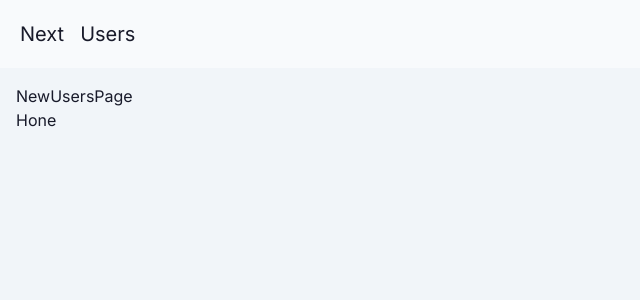
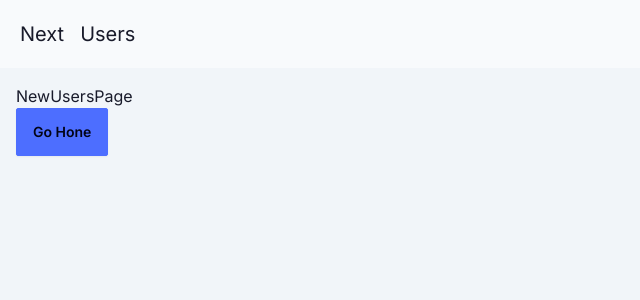
Before and after one commit to LeonelKero/next-app-hands-on, a Next.js app: page /users/new in a window 1280 px wide. Shown: the top 300 px of the page, without its empty margins (0-640 px from the left). Built offline with nearby package versions, Linux system fonts and the light colour scheme.

Commit message:
Programmatic navigation

```diff
--- a/app/page.tsx
+++ b/app/page.tsx
@@ -4,9 +4,7 @@ import ProductCart from "./components/ProductCart/ProductCart";
 export default function Home() {
   return (
     <main>
-      <h1>Home</h1>
-      <Link href={"/users"}>Users</Link>
-      <ProductCart />
+      <button className="btn btn-secondary">New User</button>
     </main>
   );
 }
--- a/app/users/new/page.tsx
+++ b/app/users/new/page.tsx
@@ -1,11 +1,19 @@
-import Link from "next/link";
-import React from "react";
+"use client";
+import { useRouter } from "next/navigation";
 
 const NewUsersPage = () => {
+  const router = useRouter();
   return (
     <>
       <div>NewUsersPage</div>
-      <Link href={"/"}>Hone</Link>
+      <button
+        className="btn btn-primary"
+        onClick={() => {
+          router.push("/");
+        }}
+      >
+        Go Hone
+      </button>
     </>
   );
 };
```
Also changed, not shown: 1 other file (tests, documents, lock files or other folders).
